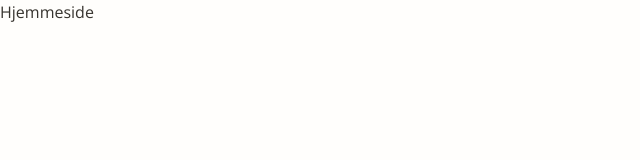
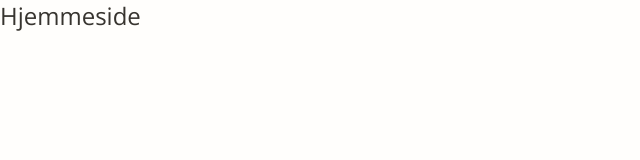
Before and after one commit to BWU-Project-2024/bruktglede, a Next.js app: page / in a window 1280 px wide. Shown: the top 160 px of the page, without its empty margins (0-640 px from the left). Built offline with nearby package versions, Linux system fonts and the light colour scheme; a web font is replaced by a local one.

Commit message:
updated styling

```diff
--- a/components/pages/Home.jsx
+++ b/components/pages/Home.jsx
@@ -2,7 +2,7 @@
 export const Home = () => {
     return (
         <main>
-            <h1>
+            <h1 className="text-2xl">
                 Hjemmeside
             </h1>
         </main>
```
Also changed, not shown: 1 other file (tests, documents, lock files or other folders).
